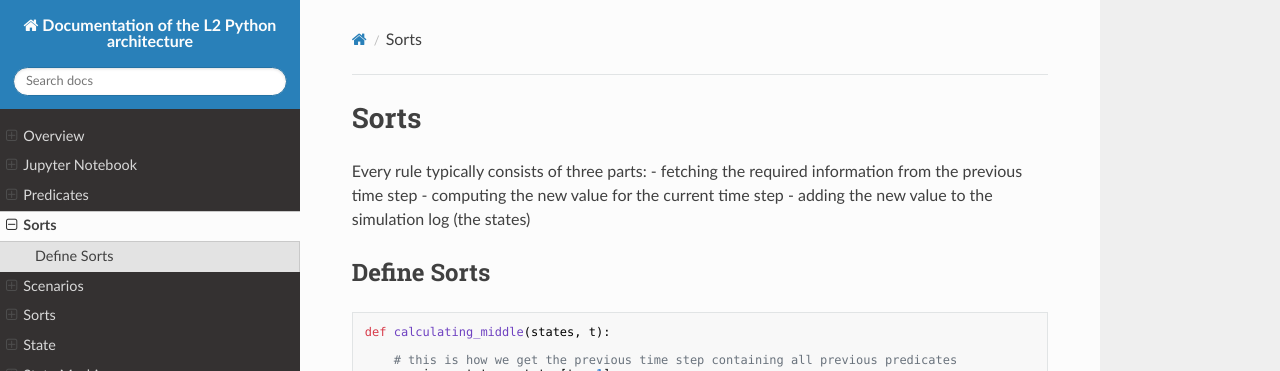
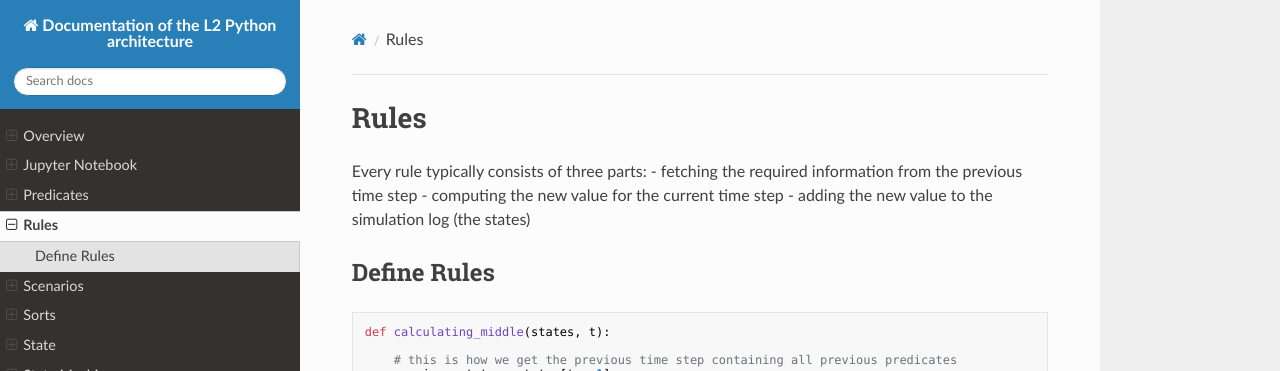
Before and after one commit to BannoPostma/L2-Python-doc, an MkDocs documentation site: the page built from docs/rules.md, in a window 1280 px wide. Shown: the top 371 px of the page. Built offline with MkDocs 1.6.1, drawn with Linux system fonts in a browser that asks for light colours; nearby versions of some CDN libraries.

Commit message:
Update rules.md

````diff
--- a/docs/rules.md
+++ b/docs/rules.md
@@ -1,11 +1,11 @@
-# Sorts
+# Rules
 
 Every rule typically consists of three parts:
 - fetching the required information from the previous time step
 - computing the new value for the current time step
 - adding the new value to the simulation log (the states)
 
-## Define Sorts
+## Define Rules
 
 ```python
 def calculating_middle(states, t):
````
